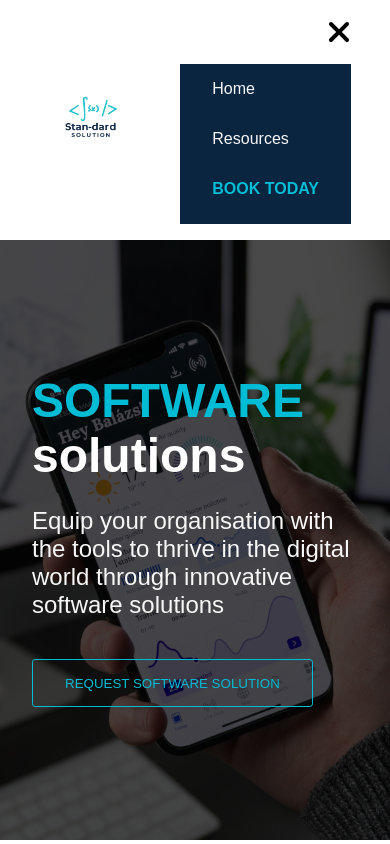
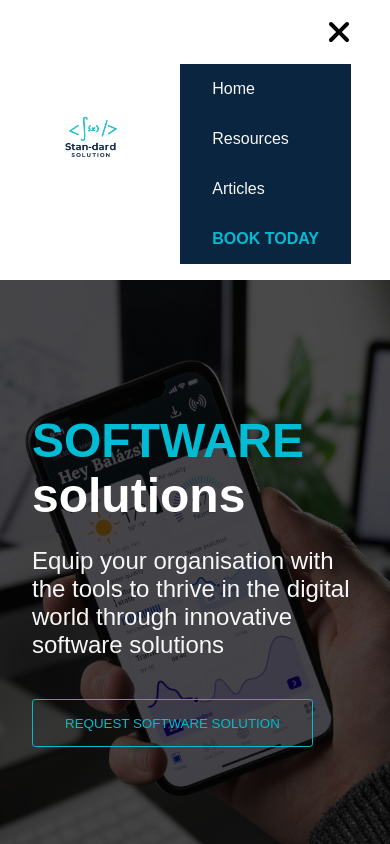
Before and after one commit to S-ciz/standardsolution, a Next.js app: page / in a window 390 px wide. Both pictures are taken after a click on the icon 337 px from the left and 43 px from the top of the page. Shown: the top 844 px of the page. Built offline with nearby package versions, Linux system fonts and the light colour scheme.

Commit message:
navbar and github images

```diff
--- a/next.config.mjs
+++ b/next.config.mjs
@@ -13,6 +13,11 @@ const nextConfig = {
                 hostname: "images.pexels.com",
                 port: '',
             },
+            {
+                protocol: "https",
+                hostname: "private-user-images.githubusercontent.com",
+                port: '',
+            },
 
         ]
     }
--- a/src/app/includes/navbar/navbar.css
+++ b/src/app/includes/navbar/navbar.css
@@ -30,7 +30,7 @@ ul {
 }
 
 .navbar header ul.active {
-    height: 160px;
+    height: 200px;
 
 
 }
--- a/src/app/includes/navbar/navbar.js
+++ b/src/app/includes/navbar/navbar.js
@@ -80,6 +80,11 @@ import { useRef,useState } from "react";
       Resources
       </Link>
     </li>
+      <li>
+       <Link href={"/pages/articles"}>
+      Articles
+      </Link>
+    </li>
 
     <li>
        <Link className="active" href={"/pages/book"}>
```
